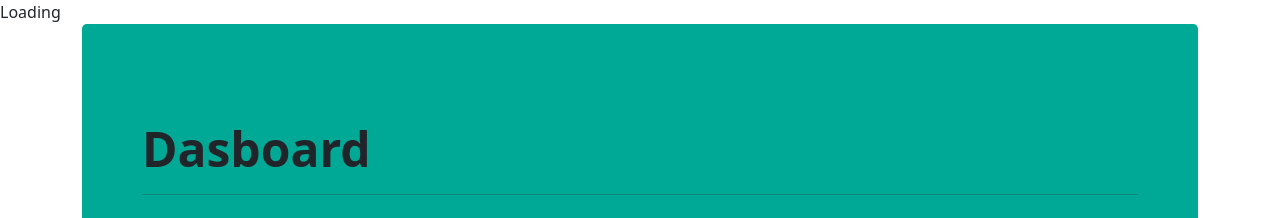
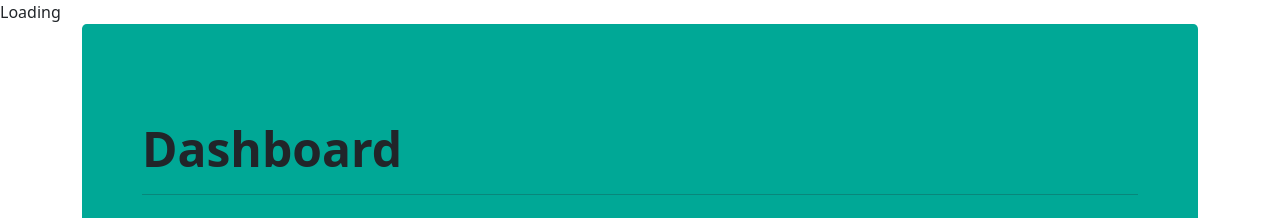
Before and after one commit to Ewutarek/we-train-apprentices, a React (Create React App) app: page /dashboard in a window 1280 px wide. Shown: the top 218 px of the page. Built offline with nearby package versions, Linux system fonts and the light colour scheme; no server answers.

Commit message:
Update Dashboard.js

```diff
--- a/src/components/Dashboard/Dashboard.js
+++ b/src/components/Dashboard/Dashboard.js
@@ -33,7 +33,7 @@ export default class Dashboard extends React.Component {
         >
           <div className="p-5 mb-4 rounded-3 customJumbotron" style={{ backgroundColor: "#00a896" }}>
             <div className="container py-5">
-              <h1 className="display-5 fw-bold">Dasboard</h1>
+              <h1 className="display-5 fw-bold">Dashboard</h1>
               <hr></hr>
               <p className="col-md-8 fs-4">
                 Please Note that this page is not showing real time results.
```
